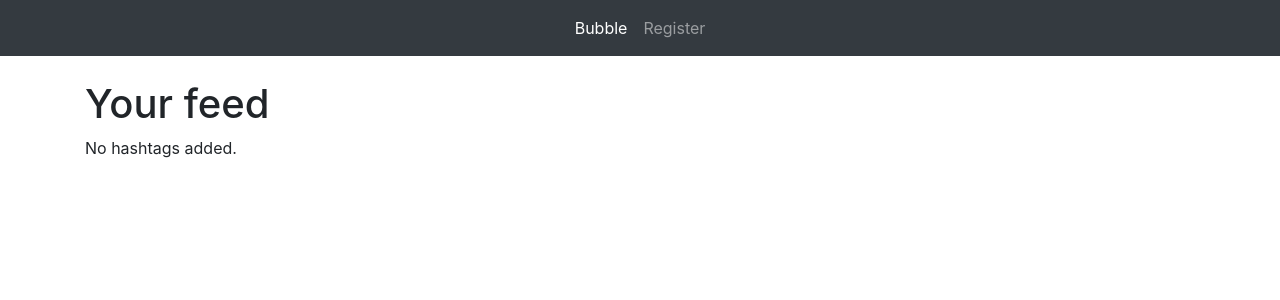
After one commit to vilmakankaanpaa/bubbleapp, a Django app: template bubbleproject/bubbleapp/templates/bubbleapp/feed.html in a window 1280 px wide. The commit adds this page. Shown: the top 300 px of the page. Run offline with Django 3.2, Linux system fonts and the light colour scheme; the template is opened without the code that fills it, so the values that code supplies are empty; some libraries are stand-ins or nearby versions.

Commit message:
new templates

```diff
--- a/bubbleproject/bubbleapp/templates/base.html
+++ b/bubbleproject/bubbleapp/templates/base.html
@@ -16,7 +16,7 @@
             <div class="collapse navbar-collapse justify-content-md-center" id="navbarsExample08">
                 <ul class="navbar-nav">
                 <li class="nav-item active">
-                    <a class="nav-link" href="/">Bubble<span class="sr-only">(current)</span></a>
+                    <a class="nav-link" href="/bubbleapp/">Bubble<span class="sr-only">(current)</span></a>
                 </li>
                 <li class="nav-item">
                     <a class="nav-link" href="/bubbleapp/register/">Register</a>
--- /dev/null
+++ b/bubbleproject/bubbleapp/templates/bubbleapp/feed.html
@@ -0,0 +1,20 @@
+{% extends 'base.html'%}
+
+{% block body %}
+<div class="container">
+    <h1>Your feed</h1>
+</div>
+{% if my_hashtags %}
+<ul>
+    <div class="container">
+    {% for hashtag in my_hashtags %}
+    <li>{{hashtag.name}}</li>
+    {% endfor %}
+    </div>
+</ul>
+{% else %}
+<div class="container">
+<p>No hashtags added.</p>
+</div>
+{% endif %}
+{% endblock %}
--- a/bubbleproject/bubbleapp/templates/bubbleapp/index.html
+++ b/bubbleproject/bubbleapp/templates/bubbleapp/index.html
@@ -7,5 +7,6 @@
 {% block body %}
 <div class="container">
 <p>Welcome to Bubble.</p>
+<a href="/bubbleapp/login/" class="btn btn-dark" role="button">Login</a>
 </div>
 {% endblock %}
```
Also changed, not shown: bubbleproject/bubbleapp/templates/bubbleapp/detail.html (added, +7 -0 lines), bubbleproject/bubbleapp/templates/bubbleapp/profile.html (added, +7 -0 lines).
